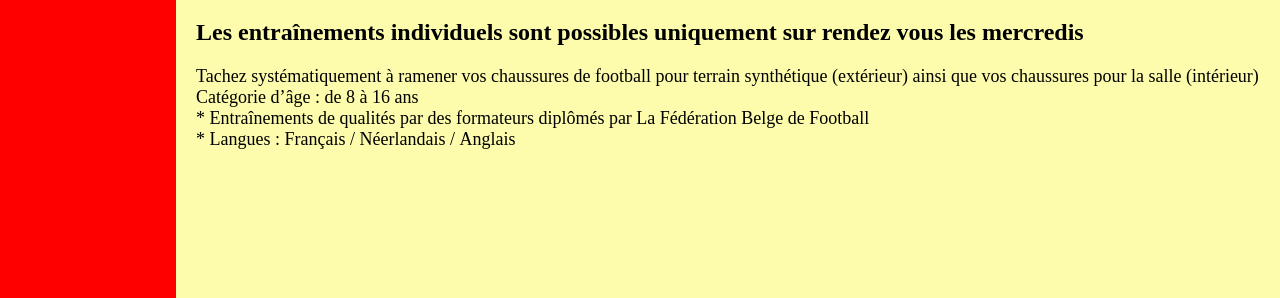
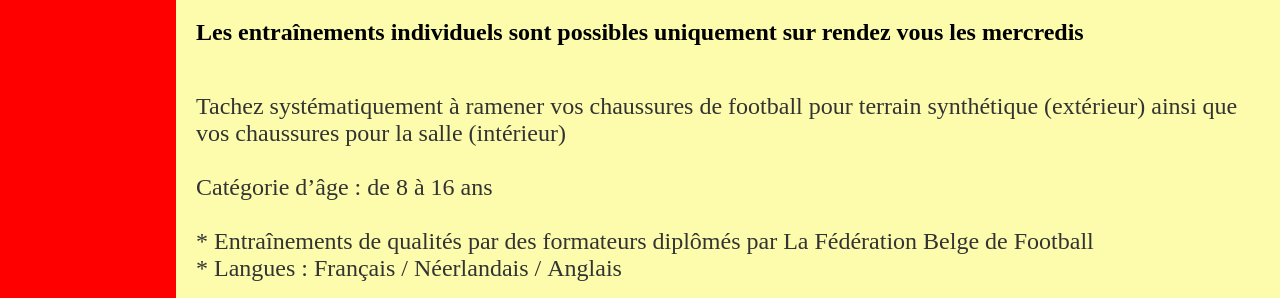
Before and after one commit to bibhasingh/BFA_React, a React (Create React App) app: page / in a window 1280 px wide. Both pictures are taken after a click on the button "Horaires". Shown: the part 502-800 px from the top of the page. Built offline with nearby package versions, Linux system fonts and the light colour scheme.

Commit message:
Update the timings

```diff
--- a/src/Schedule.js
+++ b/src/Schedule.js
@@ -50,7 +50,7 @@ function Schedule({ lang }) {
 <h3 className="timing">{head2[lang][1]}</h3>
 <h3 className="timing">{head2[lang][2]}</h3>
 <h3 className="timing">{head2[lang][3]}</h3>
-<p className="instructions">{p1[lang][0]}<br />{p1[lang][1]}<br />{p1[lang][2]}<br />{p1[lang][3]}</p>
+<p className="instructions"><br />{p1[lang][0]}<br /><br />{p1[lang][1]}<br /><br />{p1[lang][2]}<br />{p1[lang][3]}</p>
   </div>);
 }
 export default Schedule;
--- a/src/style.css
+++ b/src/style.css
@@ -9,6 +9,10 @@
 }
 .spacer {
   height: 60px;
+}
+.instructions {
+  font-size: 24px;
+  color: #333;
 }
 
 @media screen and (max-width: 600px) {
```
